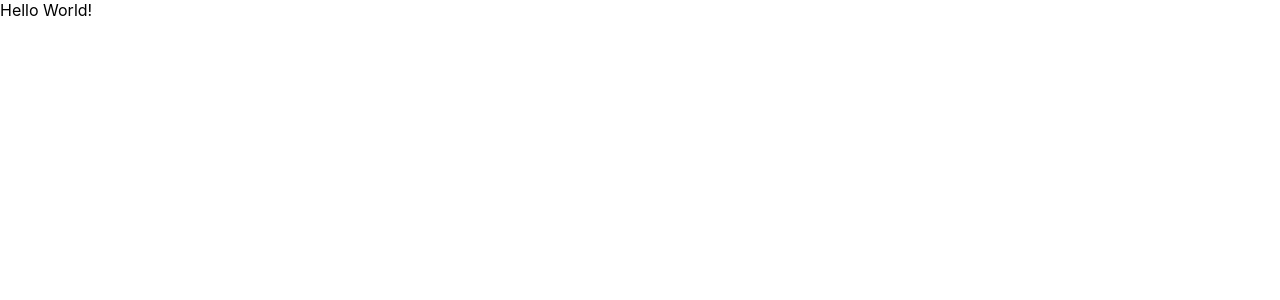
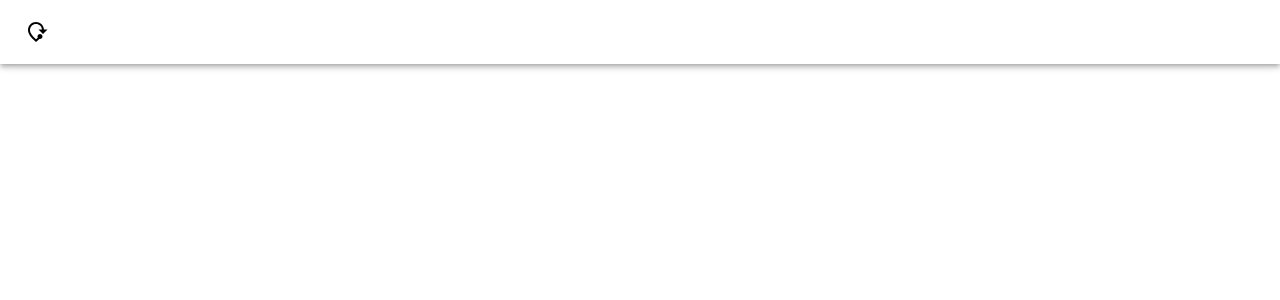
Before and after one commit to vasylpryimakdev/project-3, a React (Create React App) app in the folder frontend/: page / in a window 1280 px wide. Shown: the top 300 px of the page. Built offline with nearby package versions, Linux system fonts and the light colour scheme.

Commit message:
feat(frontend): add basic Header component with MUI AppBar

```diff
--- a/frontend/src/App.js
+++ b/frontend/src/App.js
@@ -1,5 +1,13 @@
+import Header from "./header/Header";
+
 function App() {
-  return <div>Hello World!</div>;
+  return (
+    <div>
+      <header>
+        <Header />
+      </header>
+    </div>
+  );
 }
 
 export default App;
--- /dev/null
+++ b/frontend/src/header/Header.js
@@ -0,0 +1,15 @@
+import React from "react";
+import { AppBar, Toolbar } from "@mui/material";
+import ModeOfTravelIcon from "@mui/icons-material/ModeOfTravel";
+
+const Header = () => {
+  return (
+    <AppBar sx={{ bgcolor: "transparent", position: "sticky" }}>
+      <Toolbar>
+        <ModeOfTravelIcon sx={{ color: "black" }} />
+      </Toolbar>
+    </AppBar>
+  );
+};
+
+export default Header;
```
